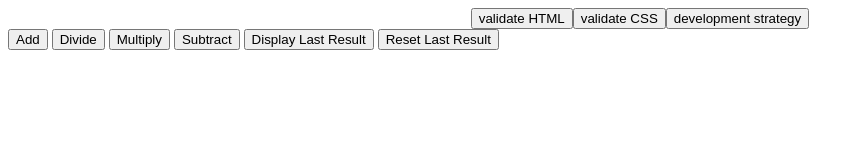
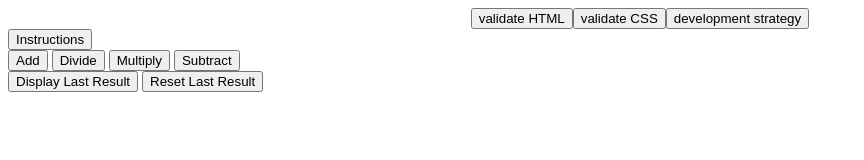
Before and after one commit to yildiraykoyuncu/prompt-alert-calculate, a plain HTML site: page index.html in a window 1280 px wide. Shown: the whole page, without its empty margins (0-864 px from the left). Drawn offline with Linux system fonts and the light colour scheme.

Commit message:
add-instructions-btn closes #1

```diff
--- a/index.html
+++ b/index.html
@@ -12,6 +12,7 @@
   <script src='./scripts/shared-variables.js'></script>
 
   <!-- load the handler scripts -->
+  <script src="./scripts/handlers/instructions.js"></script>
   <script src='./scripts/handlers/add.js'></script>
   <script src='./scripts/handlers/divide.js'></script>
   <script src='./scripts/handlers/multiply.js'></script>
@@ -28,10 +29,12 @@
 <body>
 
   <div id='user-interface' class='centered'>
+
+    <button class="btn" onclick='instructionsHandler()'>Instructions</button> <br>
     <button class="btn" onclick='add()'>Add</button>
     <button class="btn" onclick='divide()'>Divide</button>
     <button class="btn" onclick='multiply()'>Multiply</button>
-    <button class="btn" onclick='subtract()'>Subtract</button>
+    <button class="btn" onclick='subtract()'>Subtract</button> <br>
 
     <button class="btn" onclick='displayLastResultHandler()'>Display Last Result</button>
     <button class="btn" onclick='resetLastResultHandler()'>Reset Last Result</button>
```
